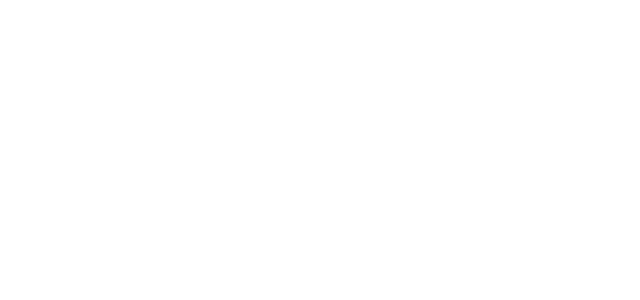
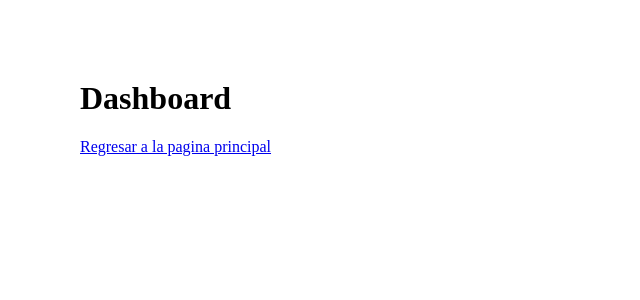
Before and after one commit to brandonvht26/owl_club, a React (Vite) app: page /dashboard in a window 1280 px wide. Before the commit this address had no page. Shown: the top 300 px of the page, without its empty margins (0-640 px from the left). Built offline with nearby package versions, Linux system fonts and the light colour scheme; a web font is replaced by a local one.

Commit message:
dashboard

```diff
--- a/src/App.jsx
+++ b/src/App.jsx
@@ -7,6 +7,7 @@
 import Footer from './components/Footer/Footer';
 import Login from './pages/Login';
 import { BrowserRouter, Route, Routes } from "react-router";
+import Dashboard from './pages/Dashboard';
 
 function App() {
   return (
@@ -26,6 +27,7 @@
           }
         />
         <Route path="/login" element={<Login />} />
+        <Route path='/dashboard' element={<Dashboard/>} />
       </Routes>
     </BrowserRouter>
   );
--- /dev/null
+++ b/src/pages/Dashboard.jsx
@@ -0,0 +1,12 @@
+import {Link} from 'react-router-dom'
+
+const Dashboard = () => {
+    return (
+        <>
+            <h1>Dashboard</h1>
+            <Link to="/">Regresar a la pagina principal</Link>
+        </>
+    )
+}
+
+export default Dashboard
```
